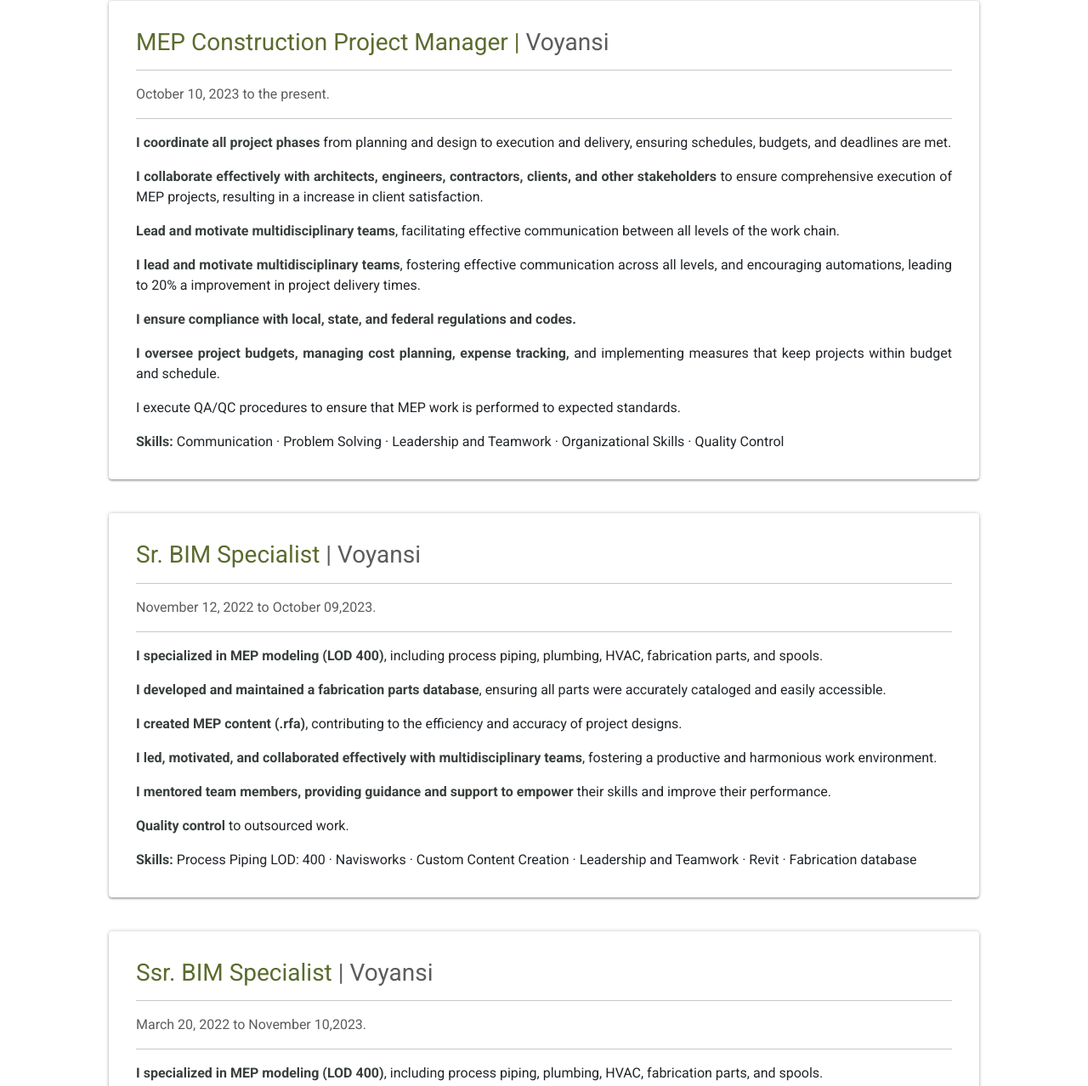
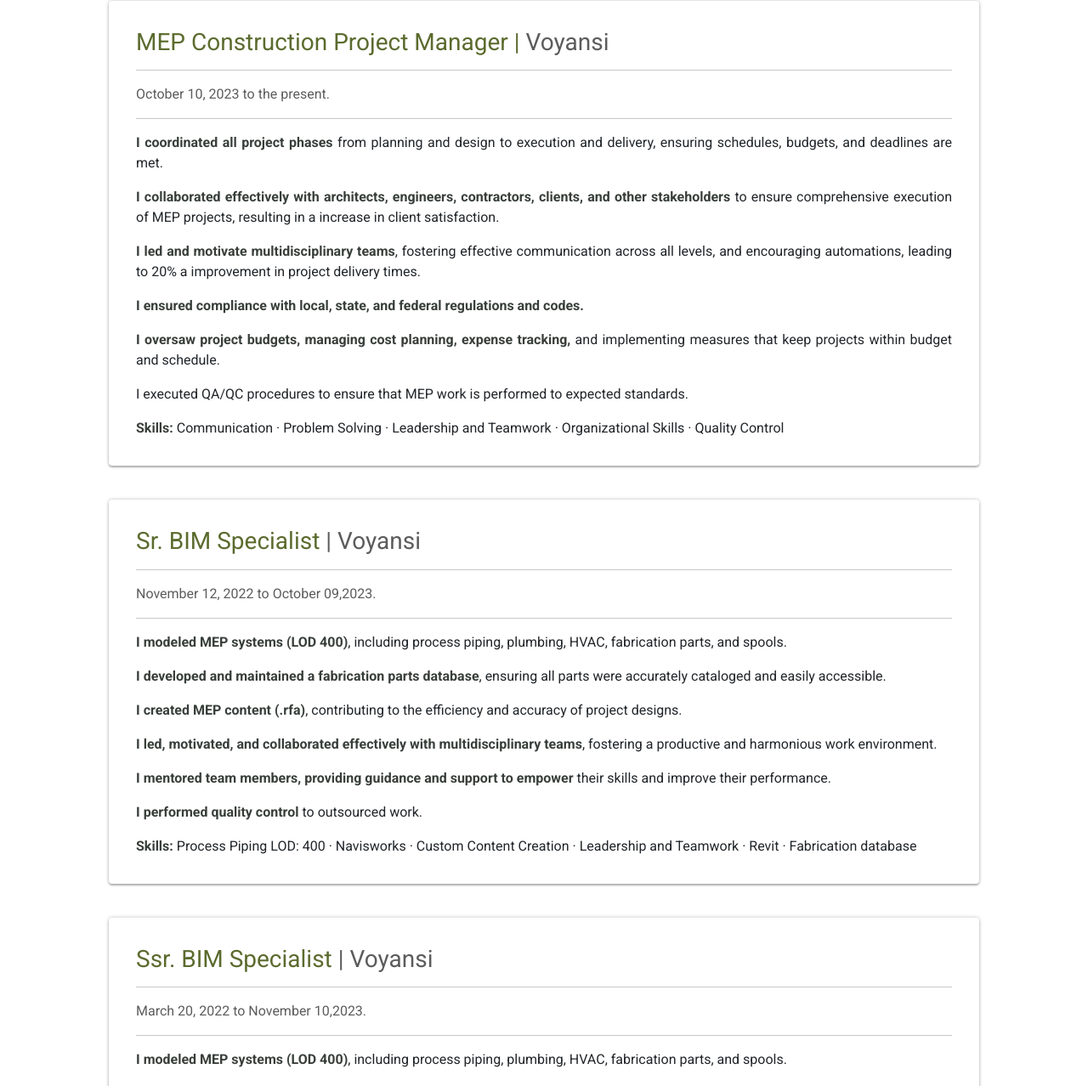
Before and after one commit to JoGaleano/jig_civil_engenieer, a website: page view/about-me.html in a window 1280 px wide. Shown: the part 526-1804 px from the top of the page at 85% size. Drawn offline with nearby package versions, Linux system fonts and the light colour scheme.

Commit message:
modificacion texto experiencia

```diff
--- a/view/about-me.html
+++ b/view/about-me.html
@@ -104,19 +104,17 @@
                 <p class="date">October 10, 2023 to the present.</p>
                 <hr>
                 <div class="textAbout">
-                        <p class="item"><span>I coordinate all project phases </span> from planning and design to execution and delivery, ensuring schedules, budgets, and deadlines are met.</p>
+                        <p class="item"><span>I coordinated all project phases </span> from planning and design to execution and delivery, ensuring schedules, budgets, and deadlines are met.</p>
 
-                        <p class="item"><span>I collaborate effectively with architects, engineers, contractors, clients, and other stakeholders </span> to ensure comprehensive execution of MEP projects, resulting in a increase in client satisfaction.</p>
+                        <p class="item"><span>I collaborated effectively with architects, engineers, contractors, clients, and other stakeholders </span> to ensure comprehensive execution of MEP projects, resulting in a increase in client satisfaction.</p>
 
-                        <p class="item"><span>Lead and motivate multidisciplinary teams</span>, facilitating effective communication between all levels of the work chain.</p>
+                        <p class="item"><span>I led and motivate multidisciplinary teams</span>, fostering effective communication across all levels, and encouraging automations, leading to 20% a improvement in project delivery times.</p>
 
-                        <p class="item"><span>I lead and motivate multidisciplinary teams</span>, fostering effective communication across all levels, and encouraging automations, leading to 20% a improvement in project delivery times.</p>
+                        <p class="item"><span>I ensured compliance with local, state, and federal regulations and codes.</span></p>
 
-                        <p class="item"><span>I ensure compliance with local, state, and federal regulations and codes.</span></p>
+                        <p class="item"><span>I oversaw project budgets, managing cost planning, expense tracking,</span> and implementing measures that keep projects within budget and schedule.</p>
 
-                        <p class="item"><span>I oversee project budgets, managing cost planning, expense tracking,</span> and implementing measures that keep projects within budget and schedule.</p>
-
-                        <p class="item">I execute QA/QC procedures to ensure that MEP work is performed to expected standards.</p>
+                        <p class="item">I executed QA/QC procedures to ensure that MEP work is performed to expected standards.</p>
 
                     <span>Skills:</span> Communication · Problem Solving · Leadership and Teamwork · Organizational Skills · Quality Control
                 </div>
@@ -130,7 +128,7 @@
                 <p class="date">November 12, 2022 to October 09,2023.</p>
                 <hr>
                 <div class="textAbout">
-                    <p class="item"><span>I specialized in MEP modeling (LOD 400)</span>, including process piping, plumbing, HVAC, fabrication parts, and spools.</p>
+                    <p class="item"><span>I modeled MEP systems (LOD 400)</span>, including process piping, plumbing, HVAC, fabrication parts, and spools.</p>
 
                     <p class="item"><span>I developed and maintained a fabrication parts database</span>, ensuring all parts were accurately cataloged and easily accessible.</p>
 
@@ -140,7 +138,7 @@
 
                     <p class="item"><span>I mentored team members, providing guidance and support to empower</span> their skills and improve their performance.</p>
 
-                    <p class="item"><span>Quality control</span> to outsourced work.</p>
+                    <p class="item"><span>I performed quality control</span> to outsourced work.</p>
 
                     <span>Skills:</span> Process Piping LOD: 400 · Navisworks · Custom Content Creation · Leadership and Teamwork · Revit · Fabrication database
                 </div>
@@ -154,7 +152,7 @@
                 <p class="date">March 20, 2022 to November 10,2023.</p>
                 <hr>
                 <div class="textAbout">
-                    <p class="item"><span>I specialized in MEP modeling (LOD 400)</span>, including process piping, plumbing, HVAC, fabrication parts, and spools.</p>
+                    <p class="item"><span>I modeled MEP systems  (LOD 400)</span>, including process piping, plumbing, HVAC, fabrication parts, and spools.</p>
 
                     <p class="item"><span>I created MEP content (.rfa)</span>, contributing to the efficiency and accuracy of project designs.</p>
 
```
